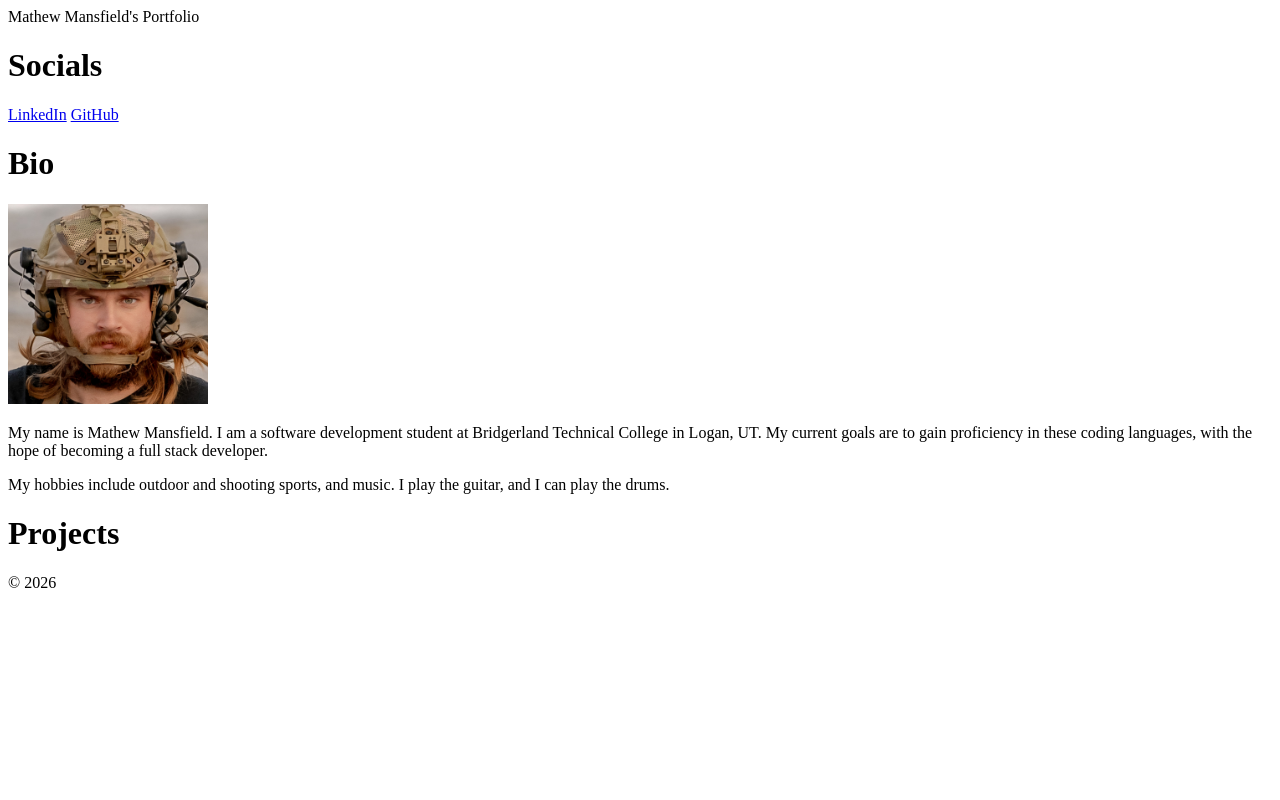
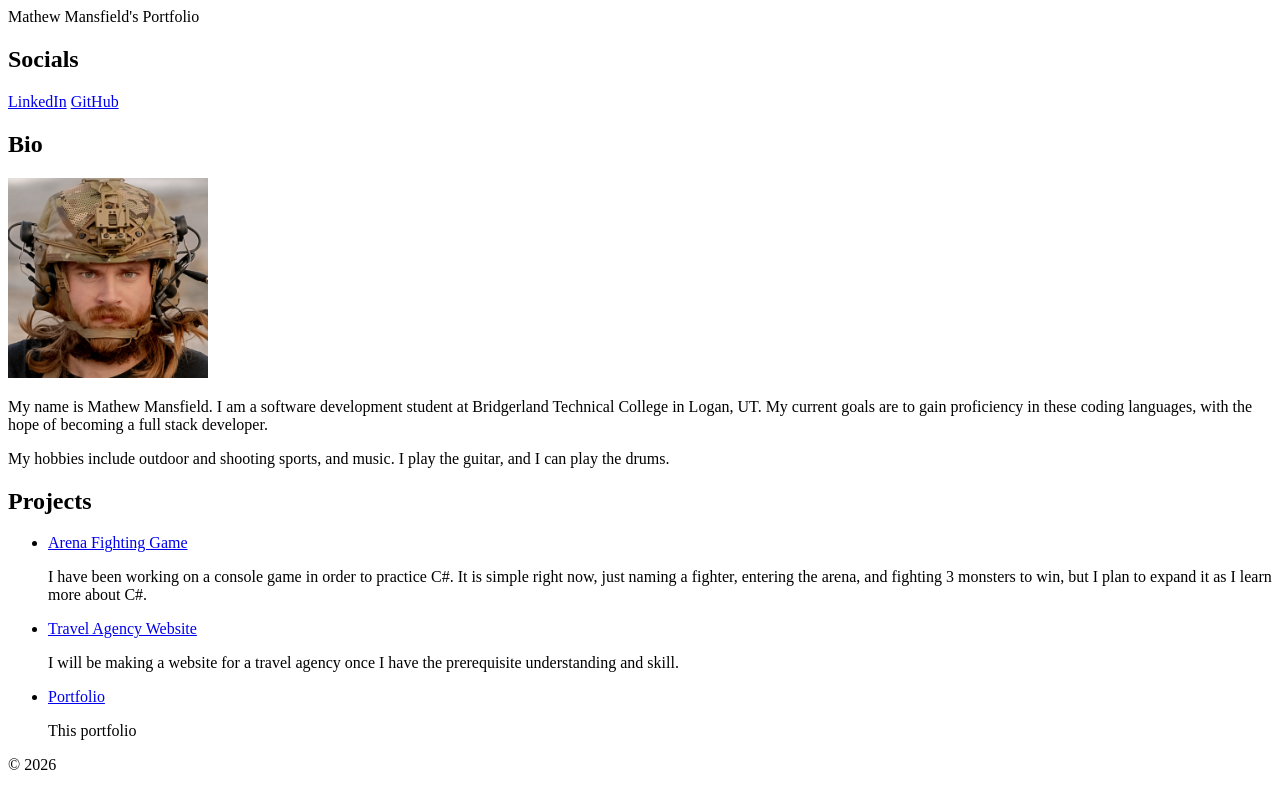
Before and after one commit to Miirten/Portfolio, a plain HTML site: page index.html in a window 1280 px wide. Drawn offline with Linux system fonts and the light colour scheme.

Commit message:
Projects
Projects Java Script

```diff
--- a/index.html
+++ b/index.html
@@ -5,6 +5,7 @@
     <meta charset="UTF-8">
     <meta name="viewport" content="width=device-width, initial-scale=1.0">
     <title>Portfolio</title>
+    <script src="index.js" defer></script>
 </head>
 
 <body>
@@ -12,31 +13,39 @@
         <header>
             Mathew Mansfield's Portfolio
         </header>
-        <h1>Socials</h1>
 
         <!---Socials--->
+        <section id="socials">
+            <h2>Socials</h2>
             <div>
-            <a href="www.linkedin.com/in/mathew-mansfield-42a0b63aa">LinkedIn</a>
+                <a href="https://www.linkedin.com/in/mathew-mansfield-42a0b63aa">LinkedIn</a>
                 <a href="https://github.com/Miirten">GitHub</a>
             </div>
+        </section>
 
         <!---Bio--->
+        <section id="bio">
+            <h2>Bio</h2>
             <div>
-            <h1>Bio</h1>
                 <img src="images/profile.jpg" height=200, width=200>
                 <p>
                     My name is Mathew Mansfield. I am a software development student at Bridgerland Technical College in
-                Logan, UT. My current goals are to gain proficiency in these coding languages, with the hope of becoming
+                    Logan, UT. My current goals are to gain proficiency in these coding languages, with the hope of
+                    becoming
                     a full stack developer.</p>
                 <p>
-                My hobbies include outdoor and shooting sports, and music. I play the guitar, and I can play the drums.
+                    My hobbies include outdoor and shooting sports, and music. I play the guitar, and I can play the
+                    drums.
                 </p>
             </div>
+        </section>
 
         <!---Projects--->
-        <div>
-            <h1>Projects</h1>
-        </div>
+        <section id="projectsSec">
+            <h2>Projects</h2>
+            <div id="projects"></div>
+        </section>
+
     </main>
     <footer>&copy; 2026</footer>
 </body>
--- /dev/null
+++ b/index.js
@@ -0,0 +1,42 @@
+const projectsDiv = document.getElementById("projects");
+
+const projectItems = [
+    {
+        title: "Arena Fighting Game",
+        url: "#",
+        description: "I have been working on a console game in order to practice C#. It is simple right now, just naming a fighter, entering the arena, and fighting 3 monsters to win, but I plan to expand it as I learn more about C#."
+    },
+    {
+        title: "Travel Agency Website",
+        url: "#",
+        description: "I will be making a website for a travel agency once I have the prerequisite understanding and skill."},
+    {
+        title: "Portfolio",
+        url: "#",
+        description: "This portfolio"},
+    ];
+
+const ul = document.createElement("ul");
+
+projectItems.forEach(projects => {
+
+    const urlText = projects.url;
+
+    const li = document.createElement("li");
+    li.className = "projectList";
+
+    const title = document.createElement("a");
+    title.textContent = projects.title;
+    title.setAttribute("href", urlText);
+    const a = document.createElement("a");
+    li.appendChild(title);
+
+    const desc = document.createElement("p");
+    desc.textContent = projects.description;
+    li.appendChild(desc);
+
+    li.appendChild(a);
+    ul.appendChild(li);
+});
+
+projectsDiv.appendChild(ul);
```
Lines whose indentation alone changed are shown as unchanged.
